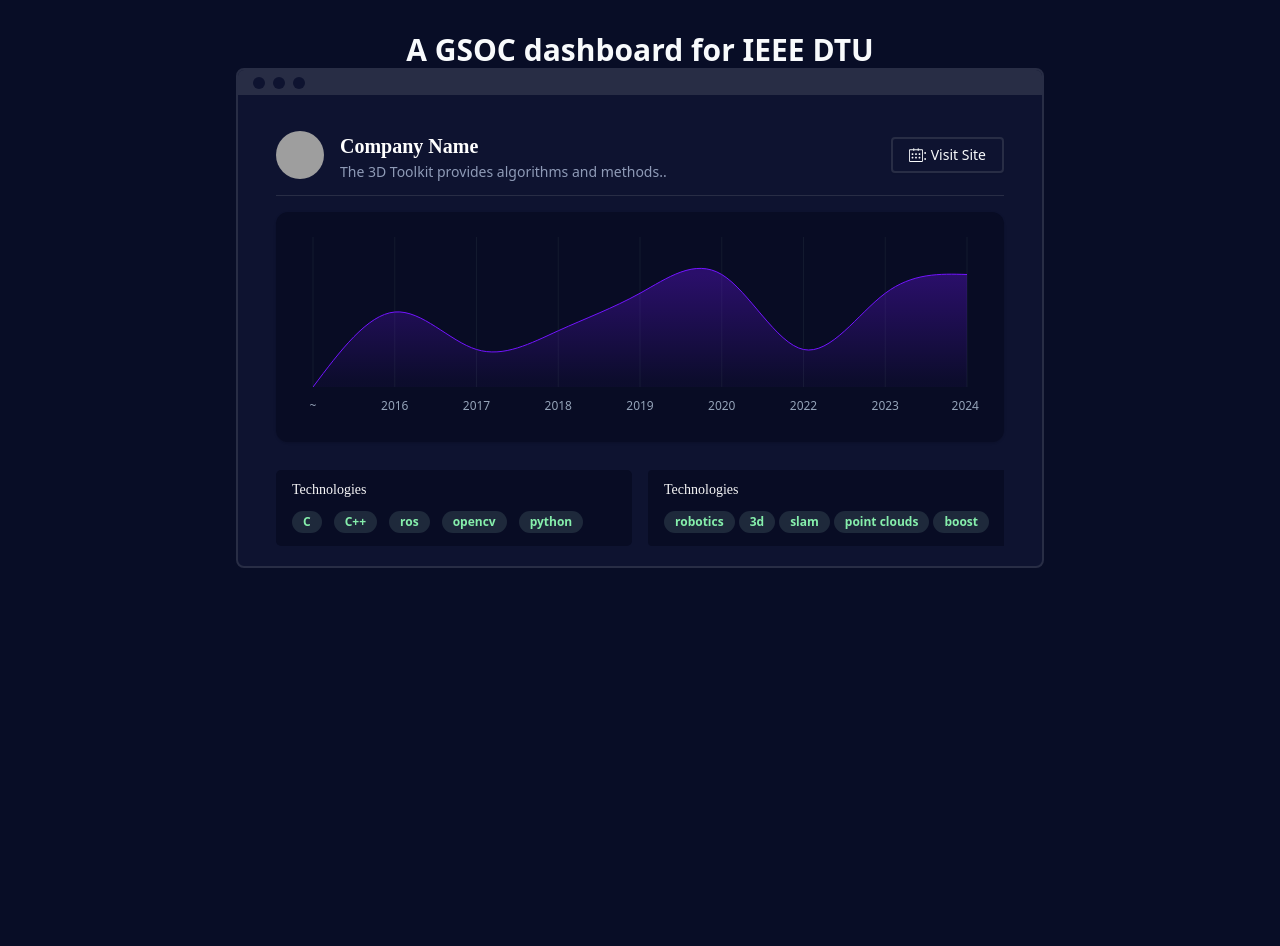
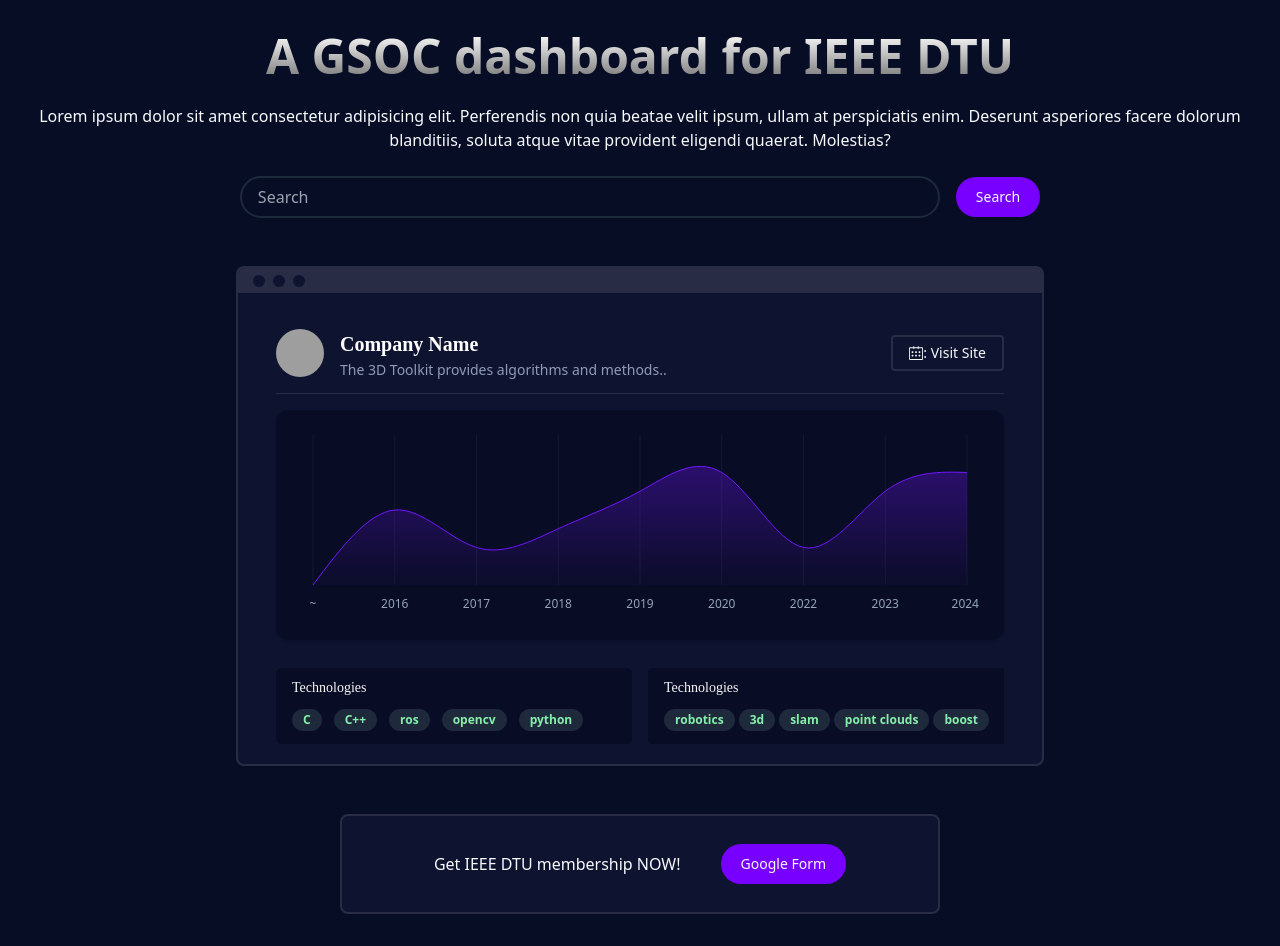
Before and after one commit to IEEEDTUCS/GSOC-SummerProject, a React (Vite) app: page / in a window 1280 px wide. Before the commit the page ends 800 px from the top, so only its background shows below. Built offline with nearby package versions, Linux system fonts and the light colour scheme; grey boxes are pictures that could not be loaded.

Commit message:
updated home page

```diff
--- a/src/(pages)/home/page.jsx
+++ b/src/(pages)/home/page.jsx
@@ -5,9 +5,25 @@
 function Home() {
   return (
     <>
-      <h1 className="text-3xl font-bold">A GSOC dashboard for IEEE DTU</h1>
-      <div className="flex justify-center items-center">
-        <HomeCard/>
+      <h1 className="text-5xl font-semibold" style={{ background: 'linear-gradient(to bottom, #ffffff, #777777)', WebkitBackgroundClip: 'text', WebkitTextFillColor: 'transparent' }}>A GSOC dashboard for IEEE DTU</h1><br />
+      <p>Lorem ipsum dolor sit amet consectetur adipisicing elit. Perferendis non quia beatae velit ipsum, ullam at perspiciatis enim. Deserunt asperiores facere dolorum blanditiis, soluta atque vitae provident eligendi quaerat. Molestias?</p><br />
+
+      <div class="flex items-center justify-center space-x-4">
+        <input type="text" placeholder="Search" class="w-[700px] h-[42px] px-4 py-2 border-2 bg-transparent rounded-full focus:ring-2 " />
+        <button class="ml-10 text-sm" style={{ backgroundColor: '#7700ff', padding: '10px 20px', borderRadius: '24px' }}>Search</button>
+      </div>
+      <br /><br />
+
+      <div className="flex w-500px justify-center items-center">
+        <HomeCard />
+      </div>
+      <br /><br />
+
+      <div class="flex items-center justify-center">
+        <div class="flex w-[600px] h-[100px] justify-center items-center border-2 rounded-lg" style={{ borderColor: '#282D45', backgroundColor: '#0e1330', borderRadius: '8px' }}>
+          <p>Get IEEE DTU membership NOW!</p>
+          <a href="#" class="ml-10 text-sm" style={{ backgroundColor: '#7700ff', padding: '10px 20px', borderRadius: '24px' }}>Google Form</a>
+        </div>
       </div>
     </>
   );
```
